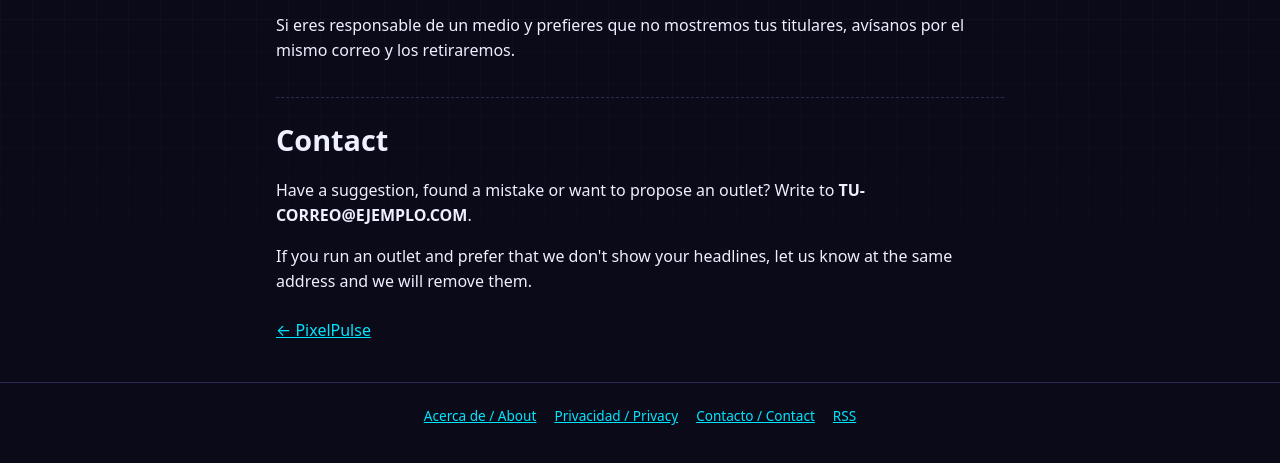
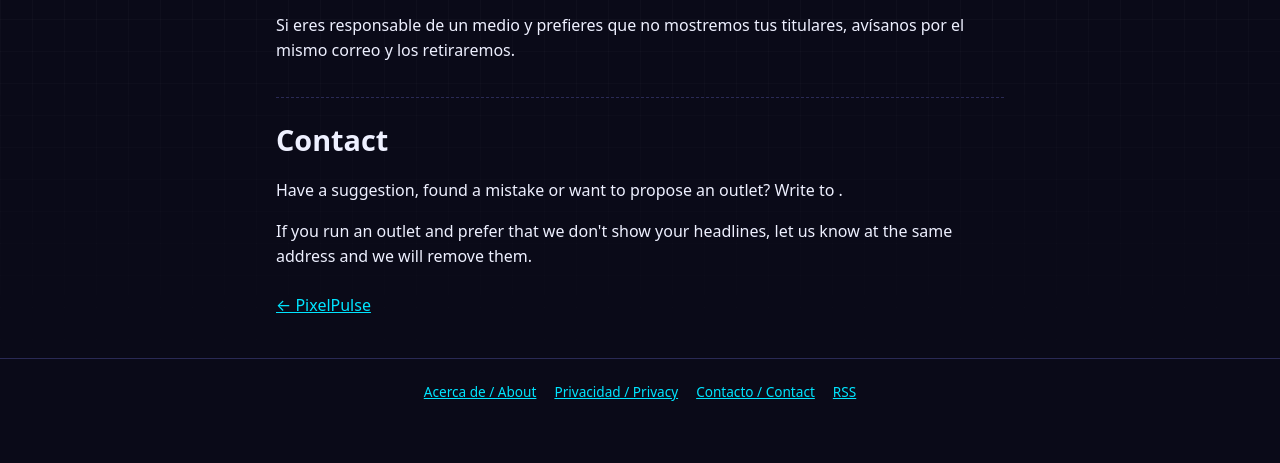
Before and after one commit to Xyandelx/pixelpulse, a plain HTML site: page contact.html in a window 1280 px wide. Shown: the part 205-668 px from the top of the page. Drawn offline with Linux system fonts and the light colour scheme.

Commit message:
Update contact.html to remove email address
Removed email address from contact section.

```diff
--- a/contact.html
+++ b/contact.html
@@ -33,7 +33,7 @@
 
   <section lang="en">
     <h1>Contact</h1>
-    <p>Have a suggestion, found a mistake or want to propose an outlet? Write to <strong>TU-CORREO@EJEMPLO.COM</strong>.</p>
+    <p>Have a suggestion, found a mistake or want to propose an outlet? Write to <strong></strong>.</p>
     <p>If you run an outlet and prefer that we don't show your headlines, let us know at the same address and we will remove them.</p>
   </section>
   <a class="back" href="./">← PixelPulse</a>
```
